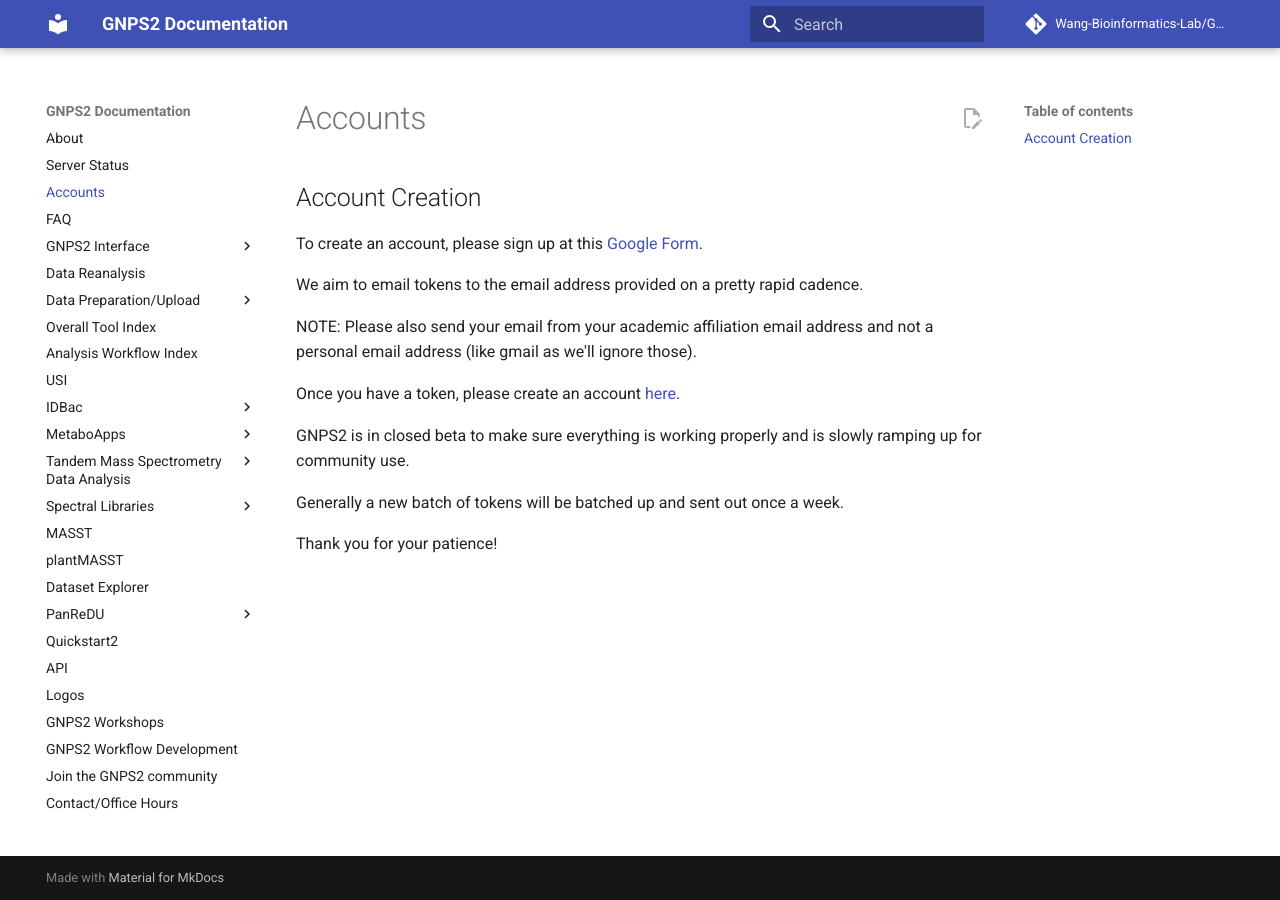
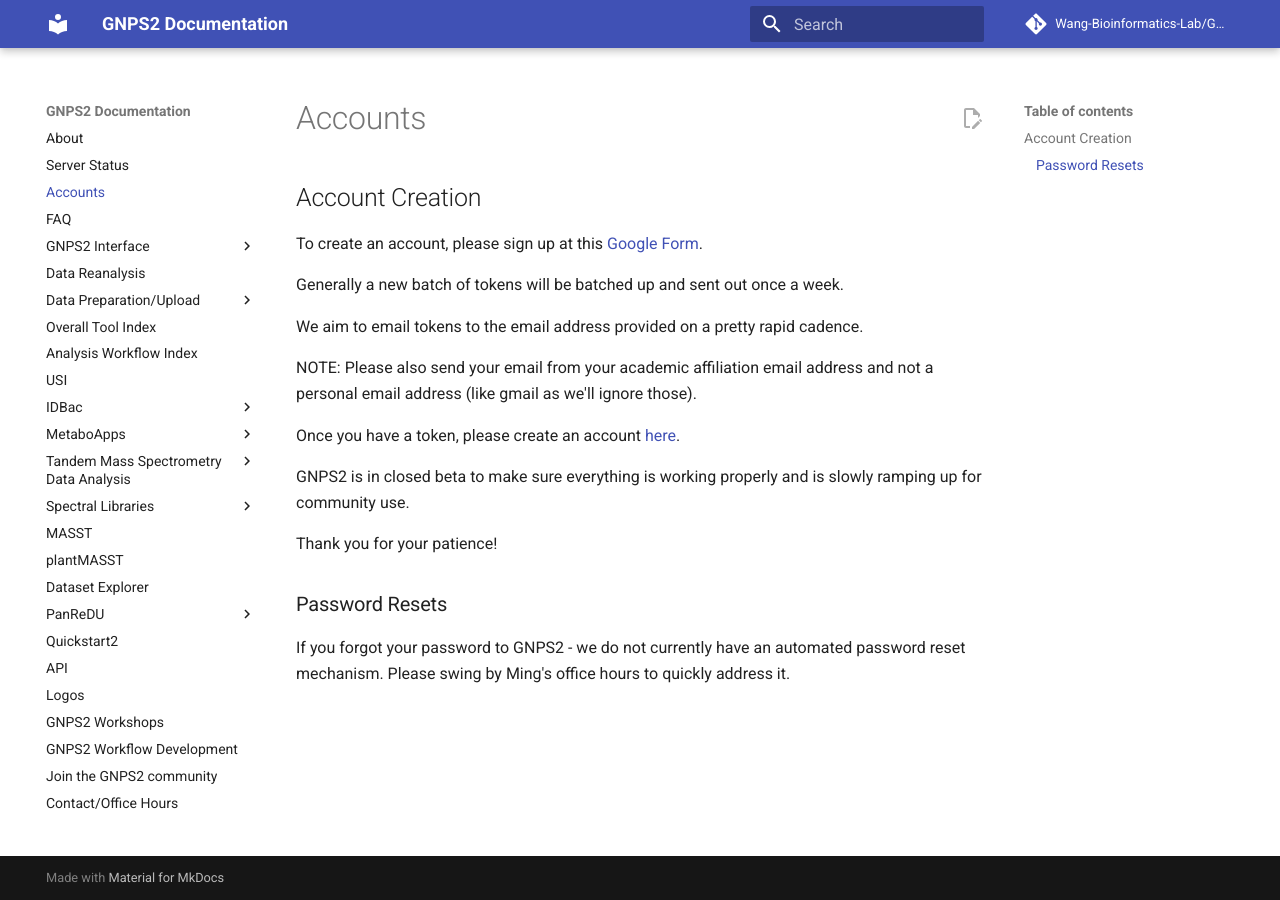
Before and after one commit to Wang-Bioinformatics-Lab/GNPS2_Documentation, an MkDocs documentation site: the page built from docs/accounts.md, in a window 1280 px wide. Built offline with MkDocs 1.6.1 and Material for MkDocs 9.7.7, drawn with Linux system fonts in a browser that asks for light colours; comment, search, counter and statistics services are not loaded.

Commit message:
Update accounts.md

```diff
--- a/docs/accounts.md
+++ b/docs/accounts.md
@@ -10,6 +12,8 @@
 
 GNPS2 is in closed beta to make sure everything is working properly and is slowly ramping up for community use.
 
-Generally a new batch of tokens will be batched up and sent out once a week.
+Thank you for your patience!
 
-Thank you for your patience!
+### Password Resets
+
+If you forgot your password to GNPS2 - we do not currently have an automated password reset mechanism. Please swing by Ming's office hours to quickly address it.
```
Also changed, not shown: other parts of docs/accounts.md (+2 -0 lines).
